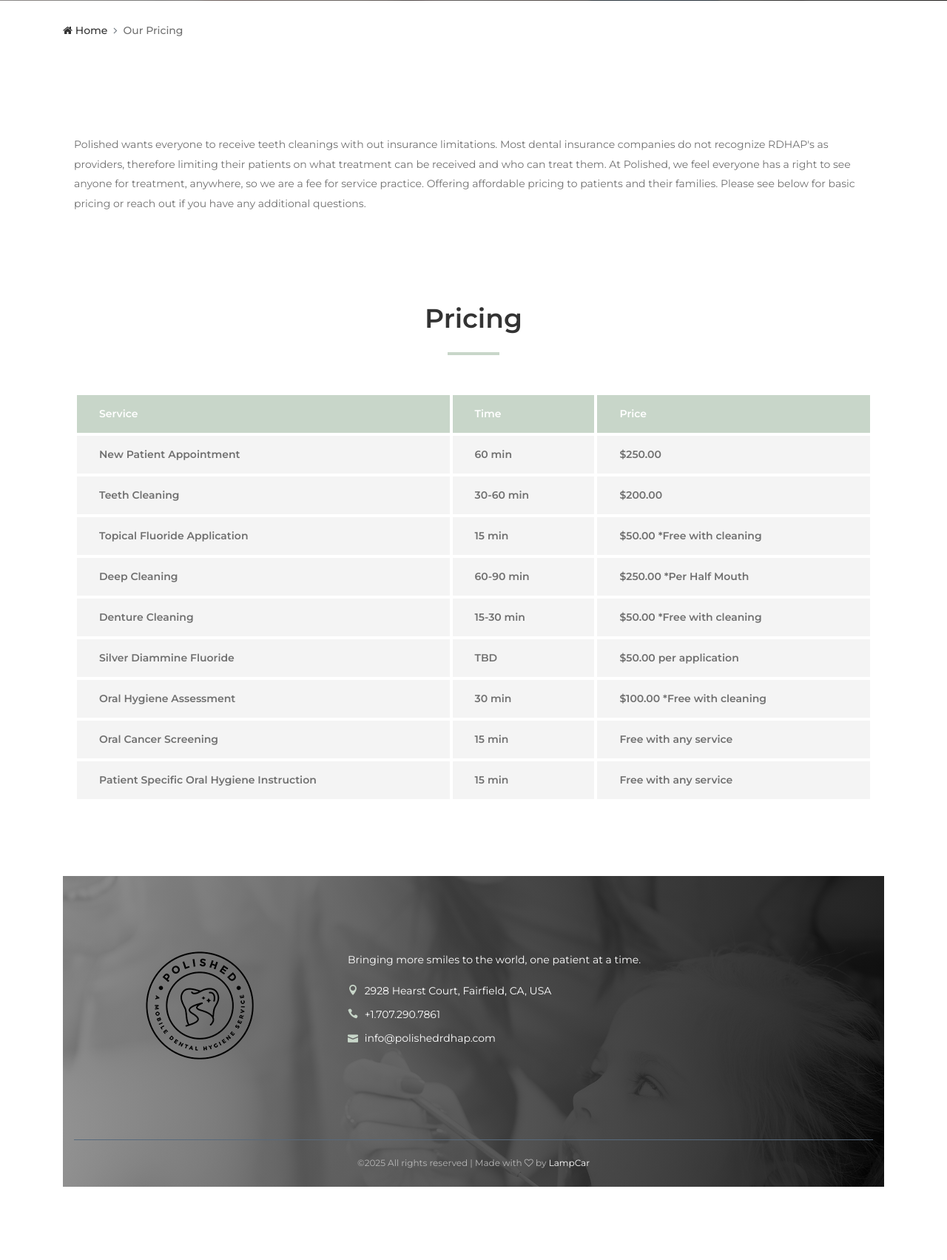
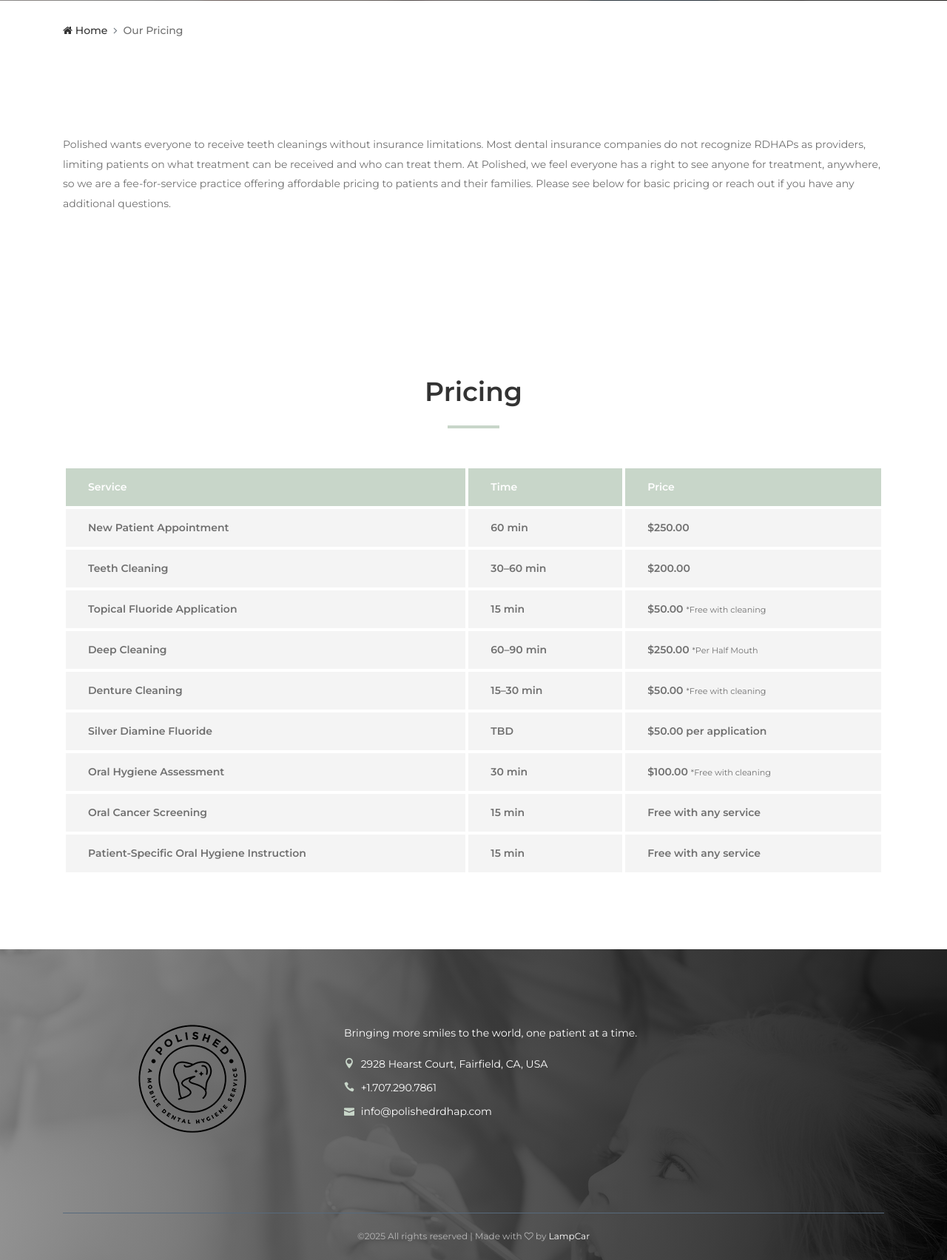
Before and after one commit to bjlamphiear/PolishedDjango, a Django app: page /pricing.html in a window 1280 px wide. Shown: the part 329-2032 px from the top of the page at 74% size. Before the commit the page ends 1933 px from the top, so only its background shows below. Run offline with Django 4.2, Linux system fonts and the light colour scheme; some libraries are stand-ins or nearby versions.

Commit message:
Fix unclosed section tag to restore full-width layout pricing html

```diff
--- a/website/templates/pricing.html
+++ b/website/templates/pricing.html
@@ -1,9 +1,8 @@
 {% extends 'base.html' %}
 {% load static %}
 {% block title %} Pricing for Polished services - Lindsey Williams RDHAP {% endblock %}
-{% block meta_description %} Find our current prices for all Polished services  {% endblock %}
-{%block content %}
-
+{% block meta_description %} Find our current prices for all Polished services {% endblock %}
+{% block content %}
 
 <!-- ***** Breadcrumb Area Start ***** -->
 <div class="breadcumb-area bg-img bg-gradient-overlay" style="background-image: url({% static 'website/img/bg-img/12.jpg' %});">
@@ -30,23 +29,22 @@
   </div>
 </div>
 <!-- ***** Breadcrumb Area End ***** -->
-  <!-- ***** Blurp Area Start ***** -->
-  <section class="dento-blog-area section-padding-100-0 clearfix">
+
+<!-- ***** Blurb Area Start ***** -->
+<section class="dento-blog-area section-padding-100 clearfix">
   <div class="container">
     <div class="row">
-        <!-- Section Heading -->
       <div class="col-12">
-          <div class="col-12">
-            <p>Polished wants everyone to receive teeth cleanings with out insurance limitations. Most dental insurance companies do not recognize RDHAP's as providers, therefore limiting their patients on what treatment can be received and who can treat them. At Polished, we feel everyone has a right to see anyone for treatment,  anywhere, so we are a fee for service practice. Offering affordable pricing to patients and their families. Please see below for basic pricing or reach out if you have any additional questions.</p>
-            <div class="col-12"></div>
+        <p>Polished wants everyone to receive teeth cleanings without insurance limitations. Most dental insurance companies do not recognize RDHAPs as providers, limiting patients on what treatment can be received and who can treat them. At Polished, we feel everyone has a right to see anyone for treatment, anywhere, so we are a fee-for-service practice offering affordable pricing to patients and their families. Please see below for basic pricing or reach out if you have any additional questions.</p>
       </div>
     </div>
   </div>
-   <!-- Dento Pricing Table Area Start -->
+</section>
+
+<!-- ***** Pricing Table Area Start ***** -->
 <section class="dento-pricing-table-area section-padding-100">
   <div class="container">
     <div class="row">
-        <!-- Section Heading -->
       <div class="col-12">
         <div class="section-heading text-center">
           <h2>Pricing</h2>
@@ -67,39 +65,40 @@
               </tr>
             </thead>
             <tbody>
+              <tr>
                 <th scope="row">New Patient Appointment</th>
                 <td>60 min</td>
                 <td>$250.00</td>
               </tr>
               <tr>
                 <th scope="row">Teeth Cleaning</th>
-                  <td>30-60 min</td>
+                <td>30–60 min</td>
                 <td>$200.00</td>
               </tr>
               <tr>
                 <th scope="row">Topical Fluoride Application</th>
                 <td>15 min</td>
-                  <td>$50.00 *Free with cleaning</td>
+                <td>$50.00 <small>*Free with cleaning</small></td>
               </tr>
               <tr>
-                  <th scope="row">Deep Cleaning </th>
-                  <td>60-90 min</td>
-                  <td>$250.00 *Per Half Mouth</td>
+                <th scope="row">Deep Cleaning</th>
+                <td>60–90 min</td>
+                <td>$250.00 <small>*Per Half Mouth</small></td>
               </tr>
               <tr>
                 <th scope="row">Denture Cleaning</th>
-                  <td>15-30 min</td>
-                  <td>$50.00 *Free with cleaning</td>
+                <td>15–30 min</td>
+                <td>$50.00 <small>*Free with cleaning</small></td>
               </tr>
               <tr>
-                  <th scope="row">Silver Diammine Fluoride</th>
+                <th scope="row">Silver Diamine Fluoride</th>
                 <td>TBD</td>
                 <td>$50.00 per application</td>
               </tr>
               <tr>
                 <th scope="row">Oral Hygiene Assessment</th>
                 <td>30 min</td>
-                  <td>$100.00 *Free with cleaning</td>
+                <td>$100.00 <small>*Free with cleaning</small></td>
               </tr>
               <tr>
                 <th scope="row">Oral Cancer Screening</th>
@@ -107,29 +106,17 @@
                 <td>Free with any service</td>
               </tr>
               <tr>
-                  <th scope="row">Patient Specific Oral Hygiene Instruction</th>
+                <th scope="row">Patient-Specific Oral Hygiene Instruction</th>
                 <td>15 min</td>
                 <td>Free with any service</td>
               </tr>
-
             </tbody>
           </table>
-          </div>
-        </div>
-  </section>
- <!--
-        <div class="col-12">
-          <div class="more-btn text-center mt-50">
-            <a href="#" class="btn dento-btn">Read More <i class="fa fa-angle-double-right"></i></a>
         </div>
       </div>
     </div>
   </div>
 </section>
-Dento Pricing Table Area End -->
-
-  <!-- ***** Dento Pricing Table Area End ***** -->
-
-
+<!-- ***** Pricing Table Area End ***** -->
 
 {% endblock %}
```
Lines whose indentation alone changed are shown as unchanged.
